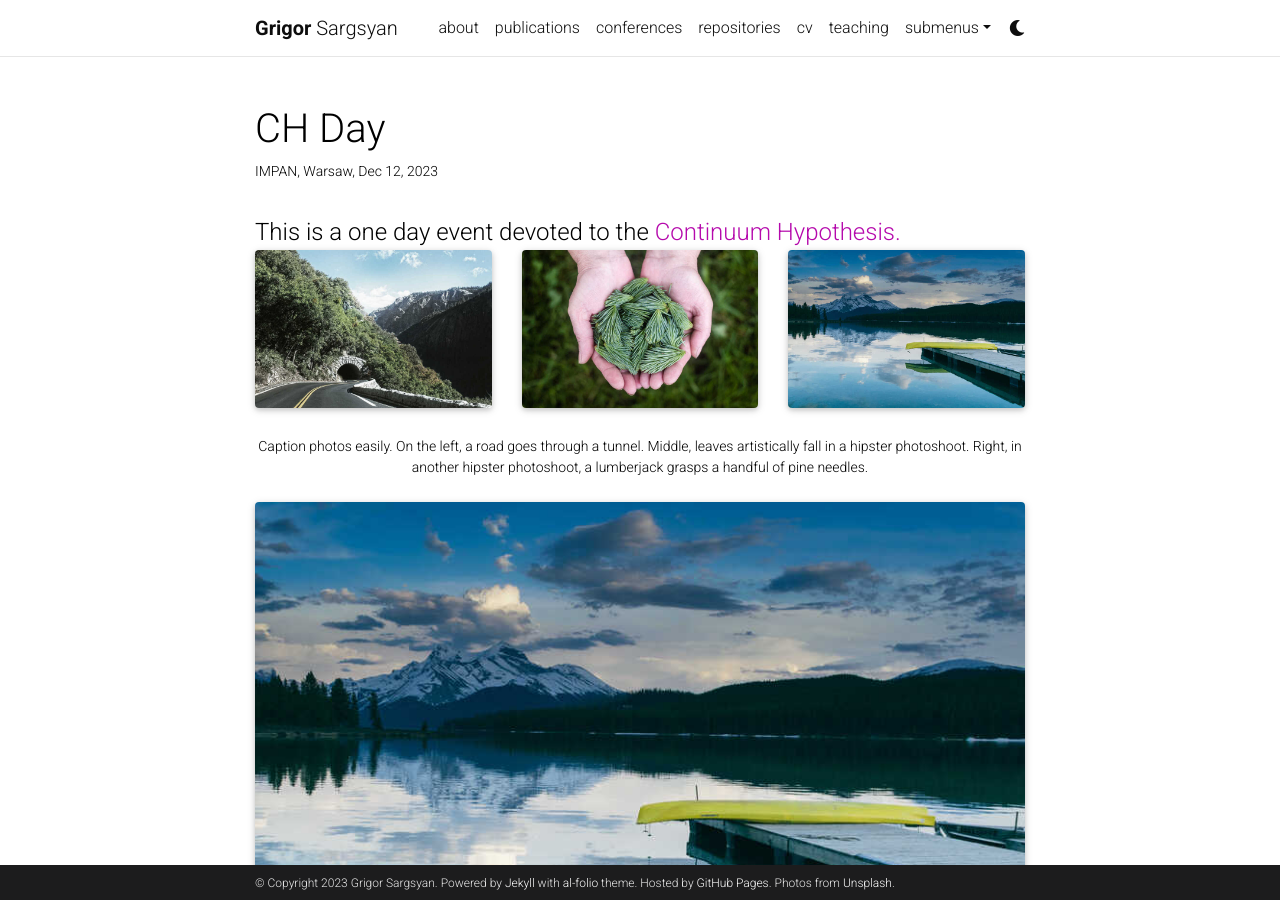
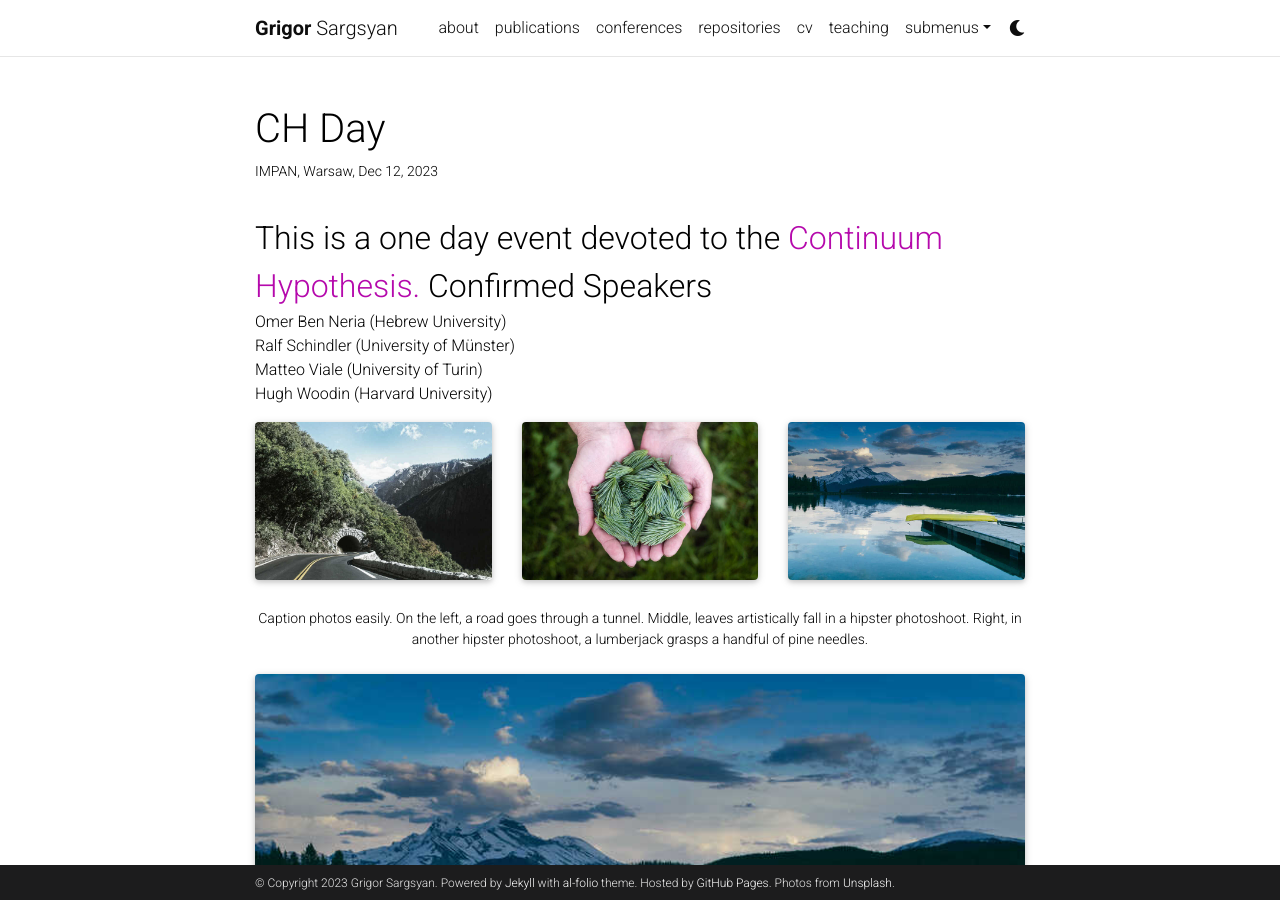
Before and after one commit to grigorsarg/grigorsarg.github.io, a Jekyll site: the page built from _projects/CH.md, in a window 1280 px wide and 900 px high. Built offline with Jekyll 4.4.1, drawn with Linux system fonts in a browser that asks for light colours; full-size pictures stand in for the smaller copies a plugin makes; comment, search, counter and statistics services are not loaded; a style sheet for code colours, icons or effects is not loaded.

Commit message:
Update CH.md

```diff
--- a/_projects/CH.md
+++ b/_projects/CH.md
@@ -7,7 +7,15 @@ importance: 1
 category:
 ---
 
-<font size="+2">This is a one day event devoted to the <a href="https://en.wikipedia.org/wiki/Continuum_hypothesis">Continuum Hypothesis.</a> </font>
+<font size="+3">This is a one day event devoted to the <a href="https://en.wikipedia.org/wiki/Continuum_hypothesis">Continuum Hypothesis.</a> </font>
+
+<font size="+3"> Confirmed Speakers</font>
+
+Omer Ben Neria (Hebrew University) <br>
+Ralf Schindler (University of Münster) <br>
+Matteo Viale (University of Turin) <br>
+Hugh Woodin (Harvard University) <br>
+
 
 
 
```
